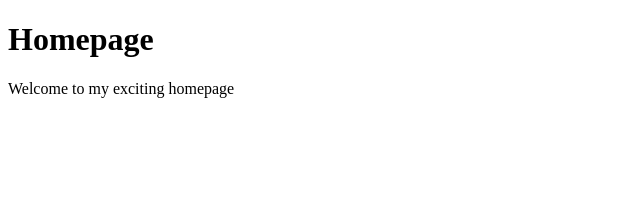
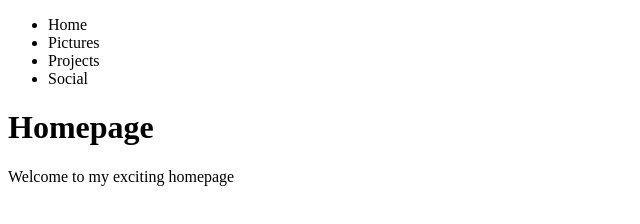
Before and after one commit to axdevelopers/mozilladocs-html, a plain HTML site: page index.html in a window 1280 px wide. Shown: the whole page, without its empty margins (0-640 px from the left). Drawn offline with Linux system fonts and the light colour scheme.

Commit message:
Add navigation menu

```diff
--- a/index.html
+++ b/index.html
@@ -7,6 +7,12 @@
 
   <body>
     <!-- put navigation menu just below here -->
+     <ul>
+    <li>Home</li>
+    <li>Pictures</li>
+    <li>Projects</li>
+    <li>Social</li>
+    </ul>
 
     <h1>Homepage</h1>
 
```
